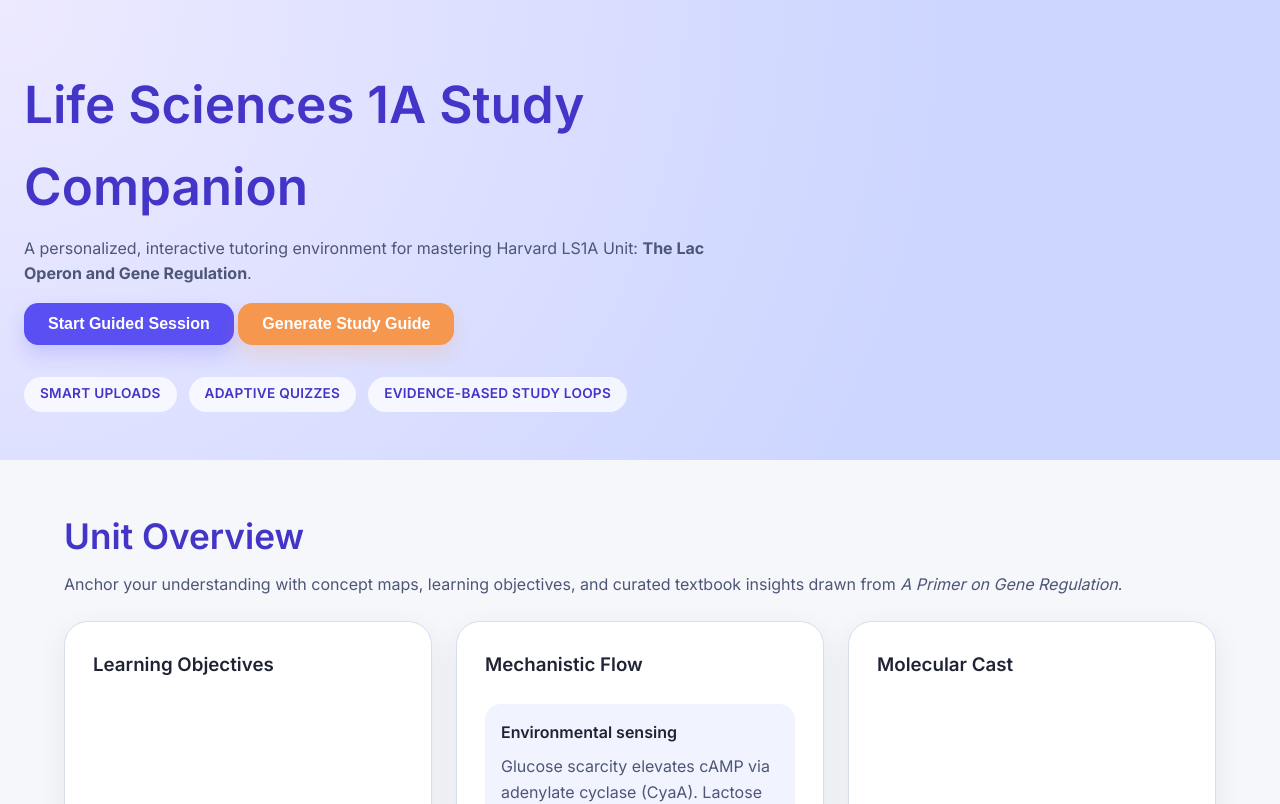
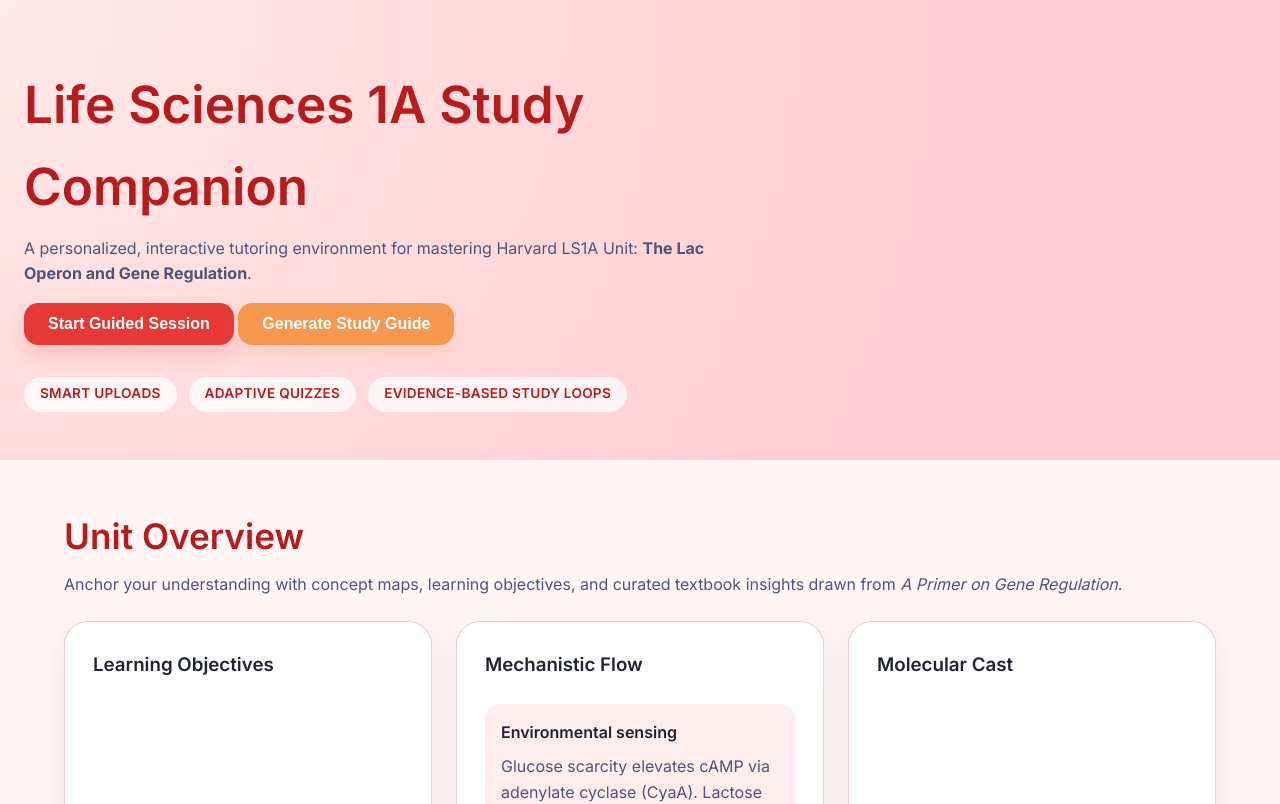
Before and after one commit to haleylynnhicks-alt/LS1A_App, a plain HTML site: page index.html in a window 1280 px wide. Shown: the top 804 px of the page. Drawn offline with Linux system fonts and the light colour scheme.

Commit message:
Switch primary color scheme to red

```diff
--- a/styles.css
+++ b/styles.css
@@ -1,14 +1,14 @@
 :root {
   color-scheme: light;
-  --bg: #f5f7fb;
+  --bg: #fff5f5;
   --surface: #ffffff;
-  --surface-alt: #f1f4ff;
-  --primary: #5a4ff3;
-  --primary-dark: #4335c7;
+  --surface-alt: #ffecec;
+  --primary: #e53935;
+  --primary-dark: #b71c1c;
   --secondary: #f5974f;
   --text: #1f2333;
   --text-muted: #4d5677;
-  --border: #d8def0;
+  --border: #f3c8c8;
   --success: #2f9c5a;
   --danger: #d64565;
   font-size: 16px;
@@ -48,7 +48,7 @@ main {
 
 .hero {
   padding: 4rem 1.5rem 3rem;
-  background: radial-gradient(circle at top left, #edeaff, #cdd6ff 70%);
+  background: radial-gradient(circle at top left, #ffe9e9, #ffcdd2 70%);
   display: grid;
   gap: 2rem;
 }
@@ -93,7 +93,7 @@ main {
 }
 
 .btn:focus-visible {
-  outline: 3px solid rgba(67, 53, 199, 0.4);
+  outline: 3px solid rgba(183, 28, 28, 0.4);
   outline-offset: 3px;
 }
 
@@ -104,7 +104,7 @@ main {
 .btn--primary {
   background: var(--primary);
   color: #fff;
-  box-shadow: 0 10px 20px rgba(90, 79, 243, 0.2);
+  box-shadow: 0 10px 20px rgba(229, 57, 53, 0.2);
 }
 
 .btn--secondary {
```
